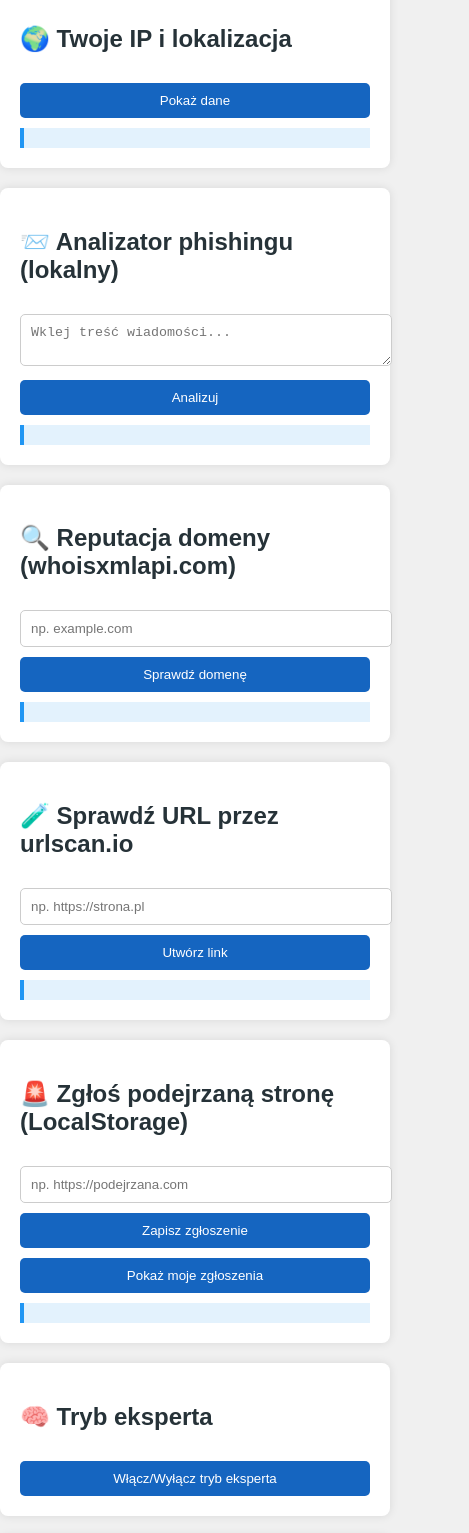
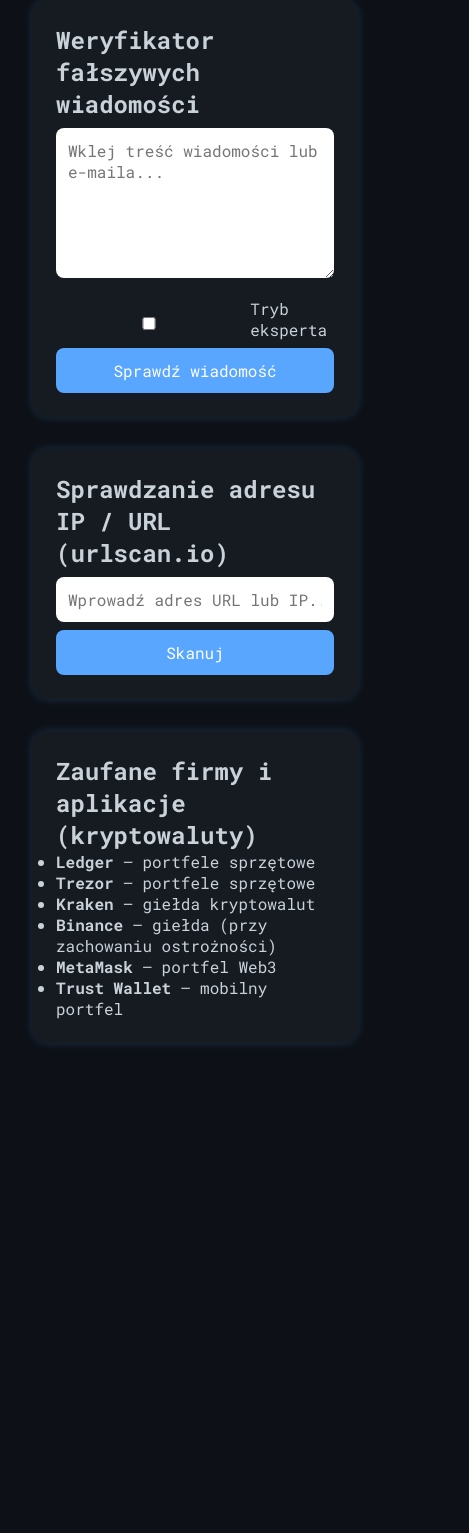
Before and after one commit to krzysztofadamjak/safe-browsing-checker, a plain HTML site: page index.html in a window 390 px wide. Shown: the part 207-1740 px from the top of the page, 469 px wide, since content can reach past the window. After the commit the page ends 1282 px from the top, so only its background shows below. Drawn offline with Linux system fonts and the light colour scheme.

Commit message:
Update index.html

```diff
--- a/index.html
+++ b/index.html
@@ -2,182 +2,157 @@
 <html lang="pl">
 <head>
   <meta charset="UTF-8">
-  <title>Niezbędnik_IT_STOP_FRAUD</title>
   <meta name="viewport" content="width=device-width, initial-scale=1.0">
+  <title>Niezbędnik IT - CyberBezpieczni</title>
+  <link href="https://fonts.googleapis.com/css2?family=Roboto+Mono:wght@400;700&display=swap" rel="stylesheet">
   <style>
-    body { font-family: Arial, sans-serif; background: #f0f0f0; margin: 0; padding: 0; }
-    header { background: #263238; color: white; padding: 20px; text-align: center; }
-    section { background: white; margin: 20px auto; padding: 20px; border-radius: 8px; max-width: 800px; box-shadow: 0 0 10px rgba(0,0,0,0.1); }
-    input, textarea, button, select { width: 100%; padding: 10px; margin-top: 10px; border-radius: 5px; border: 1px solid #ccc; }
-    button { background: #1565c0; color: white; cursor: pointer; border: none; }
-    button:hover { background: #0d47a1; }
-    .result { margin-top: 10px; padding: 10px; background: #e3f2fd; border-left: 4px solid #2196f3; }
-    footer { text-align: center; padding: 20px; font-size: 0.9em; color: #666; }
-    h2 { color: #263238; }
-    .expert { display: none; margin-top: 10px; background: #fff3e0; padding: 10px; border-left: 4px solid #ff9800; }
-    a { color: #1565c0; text-decoration: none; }
+    :root {
+      --bg-color: #0d1117;
+      --text-color: #c9d1d9;
+      --accent-color: #58a6ff;
+      --card-bg: #161b22;
+      --danger-color: #ff6b6b;
+    }
+    * {
+      margin: 0;
+      padding: 0;
+      box-sizing: border-box;
+      font-family: 'Roboto Mono', monospace;
+    }
+    body {
+      background-color: var(--bg-color);
+      color: var(--text-color);
+      padding: 2rem;
+    }
+    h1 {
+      color: var(--accent-color);
+      font-size: 2.5rem;
+      margin-bottom: 1rem;
+    }
+    .container {
+      display: grid;
+      gap: 2rem;
+    }
+    .card {
+      background-color: var(--card-bg);
+      border-radius: 1rem;
+      padding: 1.5rem;
+      box-shadow: 0 0 10px rgba(88, 166, 255, 0.2);
+    }
+    textarea, input, select, button {
+      width: 100%;
+      margin-top: 0.5rem;
+      padding: 0.75rem;
+      border: none;
+      border-radius: 0.5rem;
+      font-size: 1rem;
+    }
+    button {
+      background-color: var(--accent-color);
+      color: #fff;
+      cursor: pointer;
+    }
+    .danger {
+      color: var(--danger-color);
+      font-weight: bold;
+    }
+    label {
+      display: flex;
+      align-items: center;
+      gap: 0.5rem;
+      margin-top: 1rem;
+    }
   </style>
 </head>
 <body>
+  <h1>Niezbędnik IT - CyberBezpieczni</h1>
+  <div class="container">
 
-<header>
-  <h1>Niezbędnik_IT_STOP_FRAUD</h1>
-  <p>Twoje narzędzia do walki z cyberzagrożeniami — frontend only</p>
-</header>
+    <div class="card">
+      <h2>Weryfikator fałszywych wiadomości</h2>
+      <textarea id="messageInput" rows="6" placeholder="Wklej treść wiadomości lub e-maila..."></textarea>
+      <label><input type="checkbox" id="expertMode"> Tryb eksperta</label>
+      <button onclick="verifyMessage()">Sprawdź wiadomość</button>
+      <p id="verificationResult"></p>
+    </div>
 
-<section>
-  <h2>🌍 Twoje IP i lokalizacja</h2>
-  <button onclick="getMyIP()">Pokaż dane</button>
-  <div class="result" id="geoResult"></div>
-</section>
+    <div class="card">
+      <h2>Sprawdzanie adresu IP / URL (urlscan.io)</h2>
+      <input type="text" id="urlInput" placeholder="Wprowadź adres URL lub IP...">
+      <button onclick="scanUrl()">Skanuj</button>
+      <p id="urlResult"></p>
+    </div>
 
-<section>
-  <h2>📨 Analizator phishingu (lokalny)</h2>
-  <textarea id="phishingText" placeholder="Wklej treść wiadomości..."></textarea>
-  <button onclick="analyzePhishing()">Analizuj</button>
-  <div class="result" id="phishingResult"></div>
-</section>
+    <div class="card">
+      <h2>Zaufane firmy i aplikacje (kryptowaluty)</h2>
+      <ul>
+        <li><strong>Ledger</strong> – portfele sprzętowe</li>
+        <li><strong>Trezor</strong> – portfele sprzętowe</li>
+        <li><strong>Kraken</strong> – giełda kryptowalut</li>
+        <li><strong>Binance</strong> – giełda (przy zachowaniu ostrożności)</li>
+        <li><strong>MetaMask</strong> – portfel Web3</li>
+        <li><strong>Trust Wallet</strong> – mobilny portfel</li>
+      </ul>
+    </div>
 
-<section>
-  <h2>🔍 Reputacja domeny (whoisxmlapi.com)</h2>
-  <input type="text" id="domainInput" placeholder="np. example.com">
-  <button onclick="checkDomain()">Sprawdź domenę</button>
-  <div class="result" id="domainResult"></div>
-</section>
+  </div>
 
-<section>
-  <h2>🧪 Sprawdź URL przez urlscan.io</h2>
-  <input type="text" id="urlInput" placeholder="np. https://strona.pl">
-  <button onclick="generateUrlScanLink()">Utwórz link</button>
-  <div class="result" id="urlscanResult"></div>
-</section>
+  <script>
+    const basicPhrases = [
+      "podaj login", "potrzebuję kodu", "kliknij w ten link", "zresetuj swoje hasło",
+      "wygrales nagrode", "twoje konto zostanie zablokowane", "pobierz załącznik",
+      "weryfikacja konta", "bank centralny", "przelej natychmiast", "tylko dzisiaj",
+      "zainstaluj aplikację", "doładuj konto", "darmowe krypto", "bitcoin giveaway",
+      "natychmiastowa akcja wymagana", "nieautoryzowana próba logowania",
+      "kliknij aby potwierdzić", "naciśnij tutaj", "konieczne potwierdzenie"
+    ];
 
-<section>
-  <h2>🚨 Zgłoś podejrzaną stronę (LocalStorage)</h2>
-  <input type="text" id="reportInput" placeholder="np. https://podejrzana.com">
-  <button onclick="saveReport()">Zapisz zgłoszenie</button>
-  <button onclick="showReports()">Pokaż moje zgłoszenia</button>
-  <div class="result" id="reportResult"></div>
-</section>
+    const expertPhrases = [
+      "twój bank", "ostatnie ostrzeżenie", "twój numer został wylosowany",
+      "nagroda gwarantowana", "weryfikacja płatności", "potrzebujemy twojego PINu",
+      "konto premium aktywowane", "konto zostało tymczasowo zablokowane",
+      "zbyt wiele prób logowania", "kliknij tutaj aby zachować bezpieczeństwo",
+      "proszę nie ignorować", "wymagane uaktualnienie danych",
+      "nie odpowiadaj na tę wiadomość", "zidentyfikowano problem z twoim kontem",
+      "wyjątkowa okazja", "dostęp ograniczony", "aktualizacja zabezpieczeń",
+      "podejrzana aktywność wykryta", "dokonaj płatności kryptowalutą",
+      "natychmiastowy przelew wymagany", "sprawdź załączony plik", "niepokojąca aktywność",
+      "weryfikacja tożsamości", "oficjalna wiadomość", "pilna wiadomość z działu IT",
+      "hasło wygasło", "kliknij aby zmienić hasło", "podaj dane logowania",
+      "weryfikacja logowania dwuskładnikowego"
+    ];
 
-<section>
-  <h2>🧠 Tryb eksperta</h2>
-  <button onclick="toggleExpert()">Włącz/Wyłącz tryb eksperta</button>
-  <div class="expert" id="expertPanel">
-    <h3>Dodatkowe narzędzia analizy:</h3>
-    <input type="text" id="expertInput" placeholder="Podaj URL lub IP">
-    <ul>
-      <li><a id="safeBrowsingLink" href="#" target="_blank">Google Safe Browsing</a></li>
-      <li><a id="virustotalLink" href="#" target="_blank">VirusTotal (URL scan)</a></li>
-      <li><a id="abuseipdbLink" href="#" target="_blank">AbuseIPDB (IP reputacja)</a></li>
-    </ul>
-    <button onclick="generateExpertLinks()">Generuj linki</button>
-  </div>
-</section>
+    function verifyMessage() {
+      const text = document.getElementById('messageInput').value.toLowerCase();
+      const expert = document.getElementById('expertMode').checked;
+      const result = document.getElementById('verificationResult');
+      let found = [];
 
-<section>
-  <h2>📚 Edukacja</h2>
-  <ul>
-    <li>Nie klikaj w podejrzane linki</li>
-    <li>Sprawdzaj reputację domeny przed logowaniem</li>
-    <li>Używaj 2FA i silnych haseł</li>
-  </ul>
-</section>
+      const phrases = expert ? basicPhrases.concat(expertPhrases) : basicPhrases;
 
-<footer>
-  &copy; 2025 Niezbędnik_IT_STOP_FRAUD — frontend edition
-</footer>
+      phrases.forEach(phrase => {
+        if (text.includes(phrase)) {
+          found.push(phrase);
+        }
+      });
 
-<script>
-  async function getMyIP() {
-    const resultDiv = document.getElementById("geoResult");
-    resultDiv.textContent = "Pobieranie...";
-    try {
-      const res = await fetch("https://ipinfo.io/json?token=demo");
-      const data = await res.json();
-      resultDiv.innerHTML = `
-        IP: ${data.ip}<br>
-        Lokalizacja: ${data.city}, ${data.region}, ${data.country}<br>
-        Dostawca: ${data.org}
-      `;
-    } catch {
-      resultDiv.textContent = "Błąd pobierania danych.";
+      if (found.length > 0) {
+        result.innerHTML = `Wykryto podejrzane zwroty: <span class="danger">${found.join(', ')}</span>`;
+      } else {
+        result.textContent = 'Nie wykryto podejrzanych treści.';
+      }
     }
-  }
 
-  function analyzePhishing() {
-    const text = document.getElementById("phishingText").value.toLowerCase();
-    const resultDiv = document.getElementById("phishingResult");
-    const patterns = ["kliknij tutaj", "konto zablokowane", "zresetuj hasło", "weryfikacja", "nagroda"];
-    const found = patterns.filter(p => text.includes(p));
-    if (found.length > 0) {
-      resultDiv.innerHTML = `🚨 Możliwe oszustwo! Frazy: ${found.join(", ")}`;
-    } else {
-      resultDiv.textContent = "✅ Nie wykryto podejrzanych fraz.";
+    function scanUrl() {
+      const url = document.getElementById('urlInput').value.trim();
+      const result = document.getElementById('urlResult');
+      if (!url) {
+        result.textContent = 'Podaj adres URL lub IP.';
+        return;
+      }
+      const scanLink = `https://urlscan.io/domain/${encodeURIComponent(url)}`;
+      result.innerHTML = `Kliknij aby zobaczyć wyniki skanowania: <a href="${scanLink}" target="_blank" style="color: var(--accent-color);">${scanLink}</a>`;
     }
-  }
-
-  async function checkDomain() {
-    const domain = document.getElementById("domainInput").value.trim();
-    const resultDiv = document.getElementById("domainResult");
-    if (!domain) return resultDiv.textContent = "Wprowadź domenę.";
-    resultDiv.textContent = "Pobieranie...";
-    try {
-      const res = await fetch(`https://domain-reputation.whoisxmlapi.com/api/v1?apiKey=at_demo&domainName=${domain}`);
-      const data = await res.json();
-      resultDiv.innerHTML = `
-        Domena: ${data.domainName}<br>
-        Reputacja: ${data.reputationScore}/100<br>
-        Bezpieczna: ${data.maliciousActivity ? "🚫 NIE" : "✅ Tak"}
-      `;
-    } catch {
-      resultDiv.textContent = "Błąd API demo.";
-    }
-  }
-
-  function generateUrlScanLink() {
-    const url = document.getElementById("urlInput").value.trim();
-    const resultDiv = document.getElementById("urlscanResult");
-    if (!url) return resultDiv.textContent = "Wprowadź URL.";
-    const encoded = encodeURIComponent(url);
-    const link = `https://urlscan.io/search/#${encoded}`;
-    resultDiv.innerHTML = `<a href="${link}" target="_blank">${link}</a>`;
-  }
-
-  function saveReport() {
-    const url = document.getElementById("reportInput").value.trim();
-    if (!url) return alert("Podaj URL.");
-    let reports = JSON.parse(localStorage.getItem("fraudReports") || "[]");
-    reports.push({ url, date: new Date().toLocaleString() });
-    localStorage.setItem("fraudReports", JSON.stringify(reports));
-    document.getElementById("reportResult").textContent = "✅ Zgłoszenie zapisane.";
-  }
-
-  function showReports() {
-    const div = document.getElementById("reportResult");
-    const reports = JSON.parse(localStorage.getItem("fraudReports") || "[]");
-    if (reports.length === 0) return div.textContent = "Brak zgłoszeń.";
-    div.innerHTML = "<strong>Twoje zgłoszenia:</strong><ul>" + reports.map(r => `<li>${r.url} (${r.date})</li>`).join("") + "</ul>";
-  }
-
-  function toggleExpert() {
-    const panel = document.getElementById("expertPanel");
-    panel.style.display = panel.style.display === "none" ? "block" : "none";
-  }
-
-  function generateExpertLinks() {
-    const input = document.getElementById("expertInput").value.trim();
-    if (!input) return alert("Wprowadź URL lub IP.");
-    document.getElementById("safeBrowsingLink").href = `https://transparencyreport.google.com/safe-browsing/search?url=${encodeURIComponent(input)}`;
-    document.getElementById("virustotalLink").href = `https://www.virustotal.com/gui/search/${encodeURIComponent(input)}`;
-    document.getElementById("abuseipdbLink").href = `https://www.abuseipdb.com/check/${encodeURIComponent(input)}`;
-  }
-
-  // Domyślnie ukryj tryb eksperta
-  document.addEventListener("DOMContentLoaded", () => {
-    document.getElementById("expertPanel").style.display = "none";
-  });
-</script>
-
+  </script>
 </body>
 </html>
```
